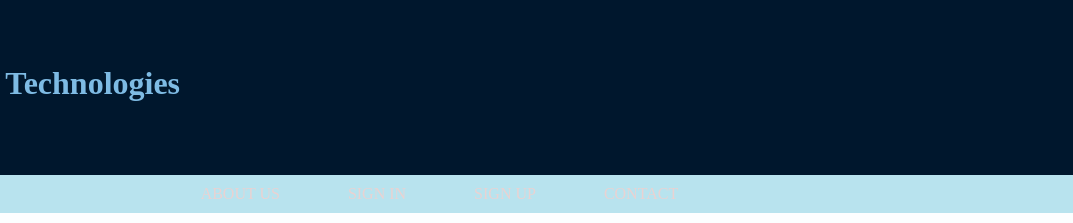
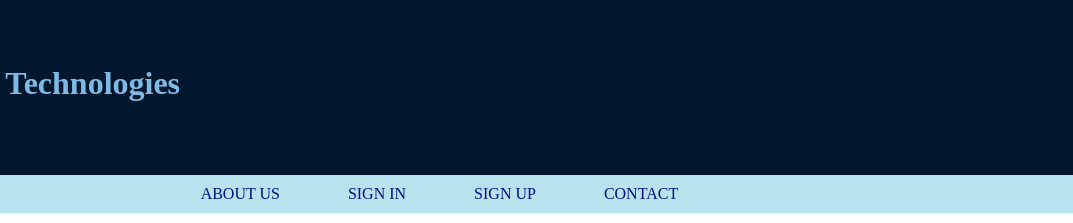
Before and after one commit to TosmiThomas/TASK--4, a plain HTML site: page index.html in a window 1280 px wide. Shown: the top 223 px of the page, 207-1280 px from the left. Drawn offline with Linux system fonts and the light colour scheme.

Commit message:
Update styleweb.css

```diff
--- a/styleweb.css
+++ b/styleweb.css
@@ -59,7 +59,7 @@ ul {
 
 
   a:link {
-    color: #e9d2d2;
+    color: #010e85;
     text-decoration: none;
   }
   a:visited {
```
